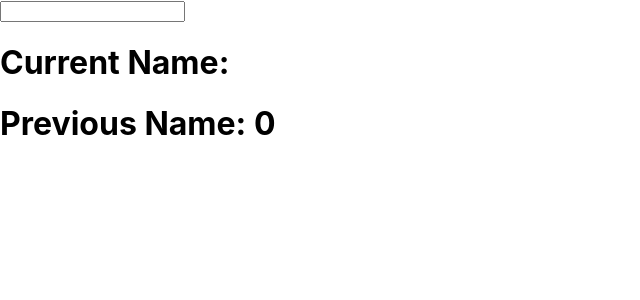
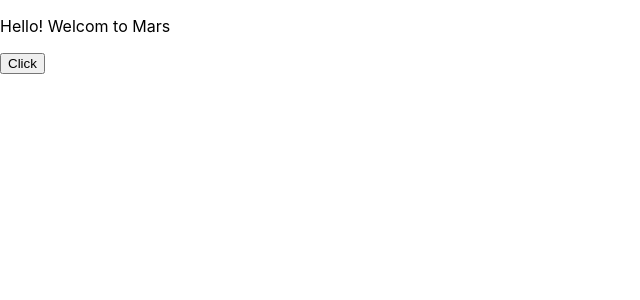
Before and after one commit to harisudheer/myapp, a React (Create React App) app: page / in a window 1280 px wide. Shown: the top 300 px of the page, without its empty margins (0-640 px from the left). Built offline with nearby package versions, Linux system fonts and the light colour scheme.

Commit message:
change background color

```diff
--- /dev/null
+++ b/src/App25.js
@@ -0,0 +1,14 @@
+import React, { useRef } from 'react';
+
+export default function App25() {
+  const divRef = useRef(null);
+  const handleColorChange = () => {
+    divRef.current.style.backgroundColor = 'green';
+  };
+  return (
+    <div ref={divRef}>
+      <p>Hello! Welcom to Mars</p>
+      <button onClick={handleColorChange}>Click</button>
+    </div>
+  );
+};
--- a/src/index.js
+++ b/src/index.js
@@ -62,10 +62,11 @@ import "./index.css";
 import App20 from "./App20";
 import App21 from "./App21";
 import App24 from "./App24";
+import App25 from "./App25";
 
 const root = ReactDOM.createRoot(document.getElementById("root"));
 root.render(
   <>
-    <App24 />
+    <App25 />
   </>
 );
```
